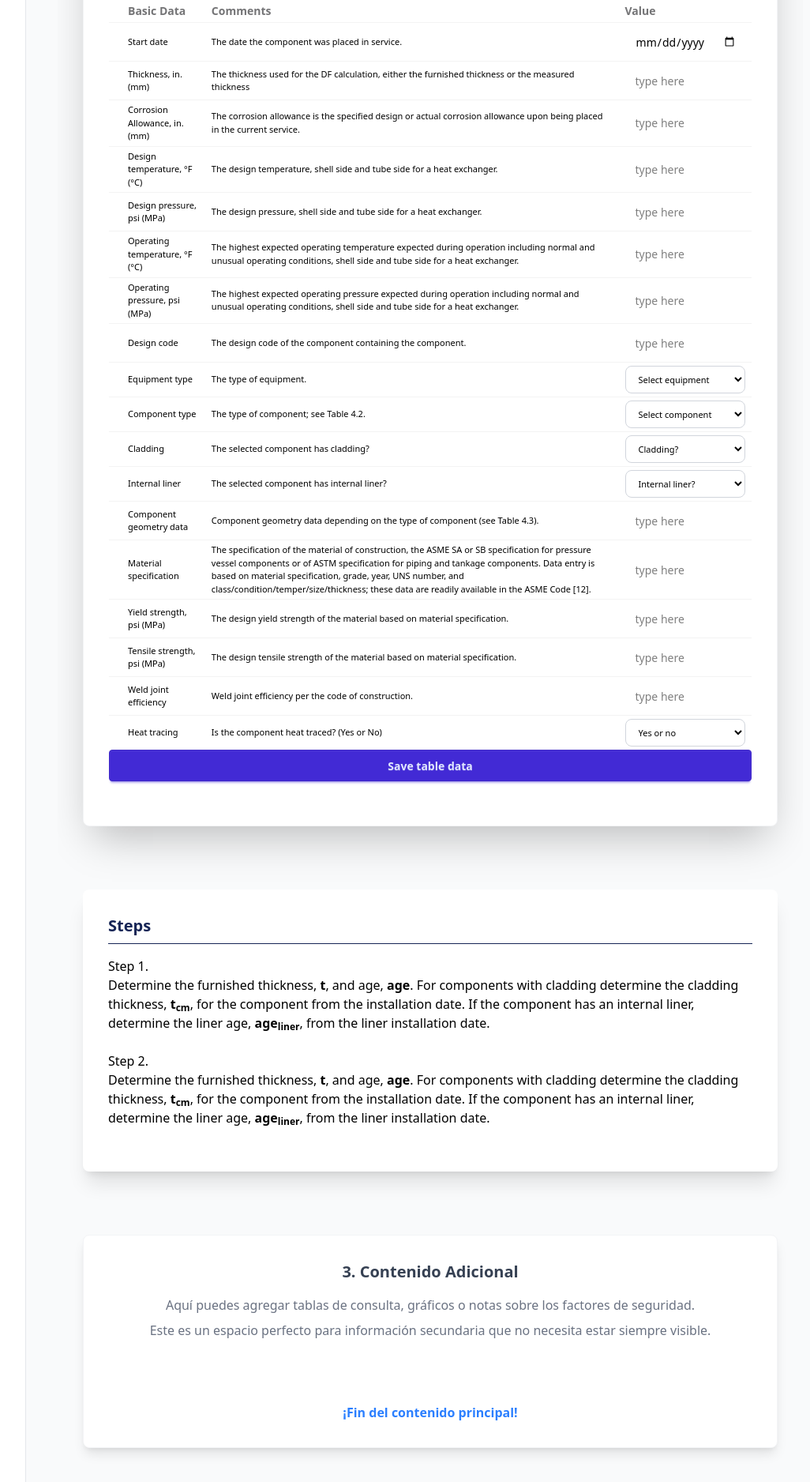
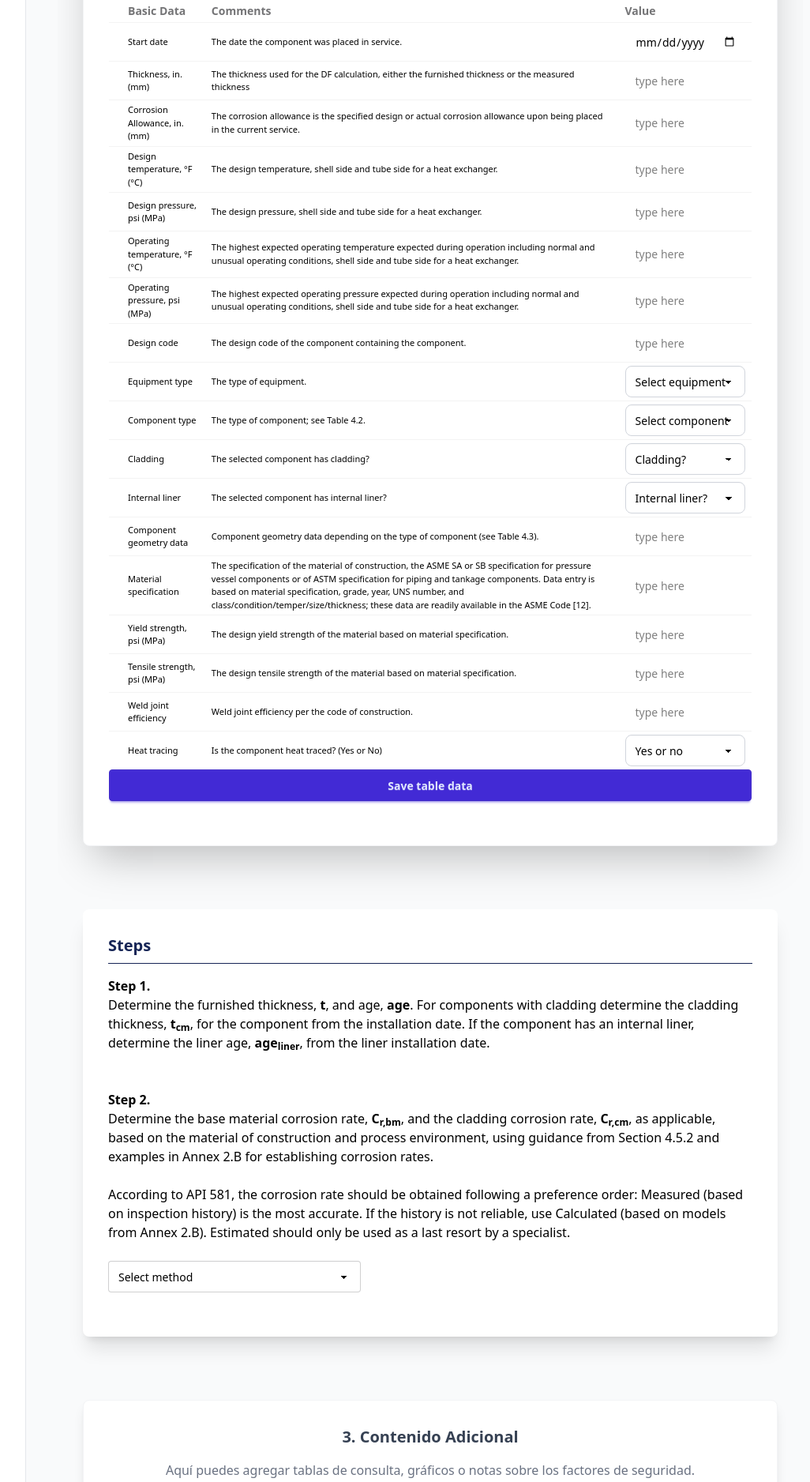
Before and after one commit to Mottaaa26/ASNT-webpage, a Django app: page /formula_app/ in a window 1280 px wide. Shown: the part 451-2327 px from the top of the page at 79% size, without its empty margins (223-1249 px from the left). Run offline with Django 5.2, Linux system fonts and the light colour scheme; the visitor is signed in with stand-in values (Sample User, id 1); data that the repository does not hold is empty; some libraries are stand-ins or nearby versions.

Commit message:
Completado el paso 2 con el método medido para obtener el corrosion_rate del componente. Implementación del session storage para persistencia de datos en el cliente.

```diff
--- a/formula_app/templates/formula_app/includes/thinningDF/_intro.html
+++ b/formula_app/templates/formula_app/includes/thinningDF/_intro.html
@@ -97,7 +97,7 @@
                 <td>The type of equipment.</td>
                 <td>
 
-                <select required id="equipment" class="w-full rounded-lg border border-gray-300 px-3 py-2 focus:outline-none focus:ring-2 focus:ring-blue-500">
+                <select required id="equipment" class="select w-full rounded-lg border border-gray-300 px-3 py-2 focus:outline-none focus:ring-2 focus:ring-blue-500">
                     <option value="" disabled selected>Select equipment</option>
                     {% for equipment in equipments %}
                     <option value="{{equipment.id}}">{{equipment.name}}</option>
@@ -112,7 +112,7 @@
                 <td>The type of component; see Table 4.2.</td>
                 <td>
 
-                <select required id="component" class="w-full rounded-lg border border-gray-300 px-3 py-2 focus:outline-none focus:ring-2 focus:ring-blue-500">
+                <select required id="component" class="select w-full rounded-lg border border-gray-300 px-3 py-2 focus:outline-none focus:ring-2 focus:ring-blue-500">
                     <option value="" disabled selected>Select component</option>
                 </select>
 
@@ -124,7 +124,7 @@
                 <td>The selected component has cladding?</td>
                 <td>
 
-                <select required id="has_cladding" class="w-full rounded-lg border border-gray-300 px-3 py-2 focus:outline-none focus:ring-2 focus:ring-blue-500">
+                <select required id="has_cladding" class="select w-full rounded-lg border border-gray-300 px-3 py-2 focus:outline-none focus:ring-2 focus:ring-blue-500">
                     <option value="" disabled selected>Cladding?</option>
                     <option value="yes">yes</option>
                     <option value="no">no</option>
@@ -146,7 +146,7 @@
                 <td>The selected component has internal liner?</td>
                 <td>
 
-                <select required id="has_internal_liner" class="w-full rounded-lg border border-gray-300 px-3 py-2 focus:outline-none focus:ring-2 focus:ring-blue-500">
+                <select required id="has_internal_liner" class="select w-full rounded-lg border border-gray-300 px-3 py-2 focus:outline-none focus:ring-2 focus:ring-blue-500">
                     <option value="" disabled selected>Internal liner?</option>
                     <option value="yes">yes</option>
                     <option value="no">no</option>
@@ -203,7 +203,7 @@
                 <td>Heat tracing</td>
                 <td>Is the component heat traced? (Yes or No)</td>
                 <td>
-                <select required id="heat_tracing" class="w-full rounded-lg border border-gray-300 px-3 py-2 focus:outline-none focus:ring-2 focus:ring-blue-500">
+                <select required id="heat_tracing" class="select w-full rounded-lg border border-gray-300 px-3 py-2 focus:outline-none focus:ring-2 focus:ring-blue-500">
                     <option value="" disabled selected>Yes or no</option>
                     <option value="yes">yes</option>
                     <option value="no">no</option>
--- a/formula_app/templates/formula_app/includes/thinningDF/_steps.html
+++ b/formula_app/templates/formula_app/includes/thinningDF/_steps.html
@@ -4,7 +4,7 @@
             <h2 class="text-xl font-semibold text-blue-950 mb-4 border-b pb-2">Steps</h2>
 
             <!--STEP 1-->
-            <span class="text-bold">Step 1.</span>
+            <span class="font-bold">Step 1.</span>
             <p>
                 Determine the furnished thickness, <b>t</b>, and age, <b>age</b>. For components with cladding determine the
                 cladding thickness, <b>t<sub>cm</sub></b>, for the component from the installation date. If the component has an internal liner,
@@ -12,18 +12,76 @@
             </p>
             <br>
             <p class="hidden" id="step1_confirmation"></p>
+            <br>
 
 
             <!--STEP 2-->
-            <span class="text-bold">Step 2.</span>
+            <span class="font-bold">Step 2.</span>
             <p>
-                Determine the furnished thickness, <b>t</b>, and age, <b>age</b>. For components with cladding determine the
-                cladding thickness, <b>t<sub>cm</sub></b>, for the component from the installation date. If the component has an internal liner,
-                determine the liner age, <b>age<sub>liner</sub></b>, from the liner installation date.
+                Determine the base material corrosion rate, <b>C<sub>r,bm</sub></b>, and the cladding corrosion rate, <b>C<sub>r,cm</sub></b>, as
+                applicable, based on the material of construction and process environment, using guidance from
+                Section 4.5.2 and examples in Annex 2.B for establishing corrosion rates.
             </p>
             <br>
-            <p class="hidden" id="step1_confirmation"></p>
+            <p>
 
+                According to API 581, the corrosion rate should be obtained following a preference order: Measured (based on inspection history) is the most accurate. If the history is not reliable, use Calculated (based on models from Annex 2.B). Estimated should only be used as a last resort by a specialist.
+
+            </p>
+            <br>
+            <select class="select" name="corr_method" id="corr_method">
+                <option value="" selected disabled>Select method</option>
+                <option value="calculated">Calculated</option>
+                <option value="measured">Measured</option>
+                <option value="estimated">Estimated</option>
+            </select>
+
+            <br>
+
+                <!--CALCULATED-->
+                <div id="calc_method" class="hidden">
+                    <span class="font-bold">Calculated method.</span>
+                    <p>
+
+                    </p>
+
+                    <br>
+                </div>
+
+                <!--MEASURED-->
+                <div id="measured_method" class="hidden">
+                    <span class="font-bold">Measured method.</span>
+                    <div class="overflow-x-auto">
+                        <table class="table">
+                            <thead>
+                                <tr>
+                                    <th>Actual thickness, in. (mm)</th>
+                                    <th>Date from the measure</th>
+                                    <th>Anterior thickness, in. (mm)</th>
+                                    <th>Date from the measure</th>
+                                </tr>
+                            </thead>
+                            <tbody>
+                                <tr>
+                                    <td><input class="input input-ghost" type="number" name="act_thickness" id="act_thickness" placeholder="type here"></td>
+                                    <td><input class="input input-ghost" type="date" name="act_date" id="act_date" placeholder="type here"></td>
+                                    <td><input class="input input-ghost" type="number" name="ant_thickness" id="ant_thickness" placeholder="type here"></td>
+                                    <td><input class="input input-ghost" type="date" name="ant_date" id="ant_date" placeholder="type here"></td>
+                                </tr>
+                            </tbody>
+                        </table>
+                    </div>
+                    <button class="btn btn-primary" id="cr_measured_btn">Calculate</button>
+
+                    <p class="hidden" id="message_error"></p>
+                    <br>
+                    <p id="cr_measured_result"></p>
+                </div>
+
+                <!--ESTIMATED-->
+                <div id="est_method" class="hidden">
+
+                </div>
 
         </div>
     </div>
--- a/formula_app/templates/formula_app/index.html
+++ b/formula_app/templates/formula_app/index.html
@@ -125,6 +125,8 @@
 
 <script src="{% static 'formula_app/table4-1.js' %}"></script>
 <script src="{% static 'formula_app/get-elements.js' %}"></script>
-<script src="{% static 'formula_app/calcs.js' %}"></script>
+<script src="{% static 'formula_app/step1_calcs.js' %}"></script>
+<script src="{% static 'formula_app/step2_calcs.js' %}"></script>
+<script src="{% static 'formula_app/storage_manager.js' %}"></script>
 
 {%endblock%}
--- a/static/formula_app/get-elements.js
+++ b/static/formula_app/get-elements.js
@@ -89,4 +89,5 @@ document.addEventListener("DOMContentLoaded", function(){
             .catch(error => console.error("Error fetching components: ", error));
     });
 
+
 });
--- /dev/null
+++ b/static/formula_app/step1_calcs.js
@@ -0,0 +1,73 @@
+const MS_PER_YEAR = 1000 * 60 * 60 * 24 * 365.25;
+
+//Operacion para obtener el age del equipo.
+function step1_calculations()
+{
+
+    console.log("hola");
+
+    //get table data to use the values.
+    const result_JSON_table = sessionStorage.getItem('table4.1_data');
+
+    if (!result_JSON_table)
+    {
+        return null;
+    }
+
+    const table_data = JSON.parse(result_JSON_table);
+
+    // STEP1 CALCS
+
+        let age = 0;
+        let age_liner = 0;
+        const start_date = new Date(table_data.start_date);
+
+        //age calc
+        if(start_date instanceof Date)
+        {
+            //calc age
+            const timeDifferenceMS = Date.now() - start_date.getTime();
+            age = timeDifferenceMS / MS_PER_YEAR;
+            sessionStorage.setItem('comp_age', age.toFixed(3));
+        }
+
+        //age liner calc
+        if(table_data.has_internal_liner === 'yes' && internal_liner instanceof Date)
+        {
+            const internal_liner = new Date(table_data.internal_liner);
+            const timeDifferenceMS = Date.now() - internal_liner.getTime();
+            age_liner = timeDifferenceMS / MS_PER_YEAR;
+            sessionStorage.setItem('comp_age_liner', age_liner.toFixed(3));
+
+        }
+
+        //mesage to show
+        var step1_confirmation = document.getElementById("step1_confirmation");
+
+        console.log(step1_confirmation);
+
+        const rounded_age = age.toFixed(2);
+
+        if(!step1_confirmation)
+        {
+            console.error("Eror: id not found: step1_confirmation");
+            return;
+        }
+
+        let confirmation_message = `We already have those values from the table above: t = ${table_data.thickness} mm; age = ${rounded_age} years`
+
+        if(table_data.has_cladding === 'yes' && table_data.cladding > 0)
+        {
+            confirmation_message += `; t<sub>cm</sub> = ${table_data.cladding}`;
+        }
+
+        if(age_liner > 0)
+        {
+            const rounded_age_liner = age_liner.toFixed(2);
+            confirmation_message += `; age<sub>liner</sub> = ${rounded_age_liner} years`;
+        }
+
+        step1_confirmation.innerHTML = confirmation_message;
+
+        document.getElementById("step1_confirmation").classList.remove("hidden");
+}
--- /dev/null
+++ b/static/formula_app/step2_calcs.js
@@ -0,0 +1,98 @@
+
+document.getElementById("corr_method").addEventListener("change", function(){
+
+    var selected = document.getElementById("corr_method").value;
+    document.getElementById("calc_method").classList.add("hidden");
+    document.getElementById("measured_method").classList.add("hidden");
+    document.getElementById("est_method").classList.add("hidden");
+
+
+    // THE USER HAS TO ESPECIFIE THE METHOD TO GET THE CORROSION RATE OF THE COMPONENT SELECTED.
+
+    switch (selected) {
+        case 'calculated':
+            document.getElementById("calc_method").classList.remove("hidden");
+            break;
+        case 'measured':
+            document.getElementById("measured_method").classList.remove("hidden");
+
+            document.getElementById("cr_measured_btn").onclick = function(){
+
+                const step2Data = {
+                    'current_thickness': document.getElementById("act_thickness").value,
+                    'current_date': new Date(document.getElementById("act_date").value),
+                    'previous_thickness': document.getElementById("ant_thickness").value,
+                    'previous_date': new Date(document.getElementById("ant_date").value),
+                }
+
+                const current_t = parseFloat(step2Data.current_thickness);
+                const previous_t = parseFloat(step2Data.previous_thickness);
+
+                var message = document.getElementById("message_error");
+                message.classList.add("hidden");
+
+                //validations
+                if(isNaN(step2Data.current_thickness) || isNaN(step2Data.previous_thickness) || isNaN(step2Data.current_date.getTime()) || isNaN(step2Data.previous_date.getTime()))
+                {
+                    console.Error("Error. Check if all the values are correct.");
+                    message.classList.remove("hidden");
+                    message.textContent = `Error. Check if all the values are correct. (including dates)`;
+                    return;
+                }
+
+                if(step2Data.previous_date > step2Data.current_date)
+                {
+                    console.error("Error. Previous date must be earlier than the current date.");
+                    message.classList.remove("hidden");
+                    message.textContent = `Error. The previous date can't be earlier than current date.`;
+                    return;
+                }
+
+                if(step2Data.previous_thickness < step2Data.current_thickness)
+                {
+                    sessionStorage.setItem('comp_corrosion_rate', 0);
+                    let text_result = document.getElementById("cr_measured_result");
+                    text_result.classList.remove("hidden");
+                    text_result.innerHTML = `C<sub>r</sub> = 0 (thickness without loss)`;
+                    return;
+                }
+
+                //Calculation of Cr.
+
+                const MS_PER_YEAR = 1000 * 60 * 60 * 24 * 365.25;
+
+                let time_diff_ms = step2Data.current_date.getTime() - step2Data.previous_date.getTime();
+                let time_in_years = time_diff_ms/ MS_PER_YEAR;
+
+                if (time_in_years <= 0)
+                {
+                    console.error("Error. The time interval must be greater than zero.");
+                    message.classList.remove("hidden");
+                    message.textContent = `Error. The time interval must be greater than zero.`;
+                    return;
+                }
+
+                let delta_thickness = previous_t - current_t;
+                let result = delta_thickness / time_in_years;
+
+                sessionStorage.setItem('comp_corrosion_rate', result.toFixed(3));
+                sessionStorage.setItem('step2_data', JSON.stringify(step2Data));
+
+                var text_result = document.getElementById("cr_measured_result");
+                text_result.classList.remove("hidden");
+                text_result.innerHTML = `C<sub>r</sub> = ${sessionStorage.getItem('comp_corrosion_rate')} mm/year`;
+            };
+
+            break;
+
+        case 'estimated':
+            document.getElementById("est_method").classList.remove("hidden");
+            break;
+        default:
+            break;
+    }
+})
+
+function save_data(){
+    sessionStorage.setItem
+}
--- a/static/formula_app/table4-1.js
+++ b/static/formula_app/table4-1.js
@@ -20,7 +20,7 @@ document.getElementById("btn_table4.1").addEventListener("click", () => {
 
     }
 
-    // Dict with all the data table
+    // Dict with all the data table and we use sessionStorage to keep these values and use them later in other scripts.
     table_data =
     {
         start_date: new Date(document.getElementById('start_date').value),
@@ -45,9 +45,10 @@ document.getElementById("btn_table4.1").addEventListener("click", () => {
         heat_tracing: document.getElementById('heat_tracing').value,
     }
 
+    const result_JSON = JSON.stringify(table_data);
+
     console.log("todo correcto");
-    window.API_581_INPUTDATA = table_data;
-    calcs_thinningDF();
+    sessionStorage.setItem('table4.1_data', result_JSON);
+    step1_calculations();
     document.getElementById("table4.1_confirmation").classList.remove("hidden");
-
 });
--- a/theme/static/css/dist/styles.css
+++ b/theme/static/css/dist/styles.css
@@ -1007,6 +1007,192 @@
       }
     }
   }
+  @layer daisyui.component {
+    .select {
+      border: var(--border) solid #0000;
+      position: relative;
+      display: inline-flex;
+      flex-shrink: 1;
+      appearance: none;
+      align-items: center;
+      gap: calc(0.25rem * 1.5);
+      background-color: var(--color-base-100);
+      padding-inline-start: calc(0.25rem * 3);
+      padding-inline-end: calc(0.25rem * 7);
+      vertical-align: middle;
+      width: clamp(3rem, 20rem, 100%);
+      height: var(--size);
+      font-size: 0.875rem;
+      touch-action: manipulation;
+      border-start-start-radius: var(--join-ss, var(--radius-field));
+      border-start-end-radius: var(--join-se, var(--radius-field));
+      border-end-start-radius: var(--join-es, var(--radius-field));
+      border-end-end-radius: var(--join-ee, var(--radius-field));
+      background-image: linear-gradient(45deg, #0000 50%, currentColor 50%), linear-gradient(135deg, currentColor 50%, #0000 50%);
+      background-position: calc(100% - 20px) calc(1px + 50%), calc(100% - 16.1px) calc(1px + 50%);
+      background-size: 4px 4px, 4px 4px;
+      background-repeat: no-repeat;
+      white-space: nowrap;
+      overflow: hidden;
+      text-overflow: ellipsis;
+      box-shadow: 0 1px var(--input-color) inset, 0 -1px oklch(100% 0 0 / calc(var(--depth) * 0.1)) inset;
+      border-color: var(--input-color);
+      --input-color: var(--color-base-content);
+      --size: calc(var(--size-field, 0.25rem) * 10);
+    }
+    @supports (color: color-mix(in lab, red, red)) {
+      .select {
+        box-shadow: 0 1px color-mix(in oklab, var(--input-color) calc(var(--depth) * 10%), #0000) inset, 0 -1px oklch(100% 0 0 / calc(var(--depth) * 0.1)) inset;
+      }
+    }
+    @supports (color: color-mix(in lab, red, red)) {
+      .select {
+        --input-color: color-mix(in oklab, var(--color-base-content) 20%, #0000);
+      }
+    }
+    [dir="rtl"] .select {
+      background-position: calc(0% + 12px) calc(1px + 50%), calc(0% + 16px) calc(1px + 50%);
+    }
+    [dir="rtl"] .select::picker(select), [dir="rtl"] .select select::picker(select) {
+      translate: 0.5rem 0;
+    }
+    .select[multiple] {
+      height: auto;
+      overflow: auto;
+      padding-block: calc(0.25rem * 3);
+      padding-inline-end: calc(0.25rem * 3);
+      background-image: none;
+    }
+    .select select {
+      margin-inline-start: calc(0.25rem * -3);
+      margin-inline-end: calc(0.25rem * -7);
+      width: calc(100% + 2.75rem);
+      appearance: none;
+      padding-inline-start: calc(0.25rem * 3);
+      padding-inline-end: calc(0.25rem * 7);
+      height: calc(100% - calc(var(--border) * 2));
+      align-items: center;
+      background: inherit;
+      border-radius: inherit;
+      border-style: none;
+    }
+    .select select:focus, .select select:focus-within {
+      --tw-outline-style: none;
+      outline-style: none;
+    }
+    @media (forced-colors: active) {
+      .select select:focus, .select select:focus-within {
+        outline: 2px solid transparent;
+        outline-offset: 2px;
+      }
+    }
+    .select select:not(:last-child) {
+      margin-inline-end: calc(0.25rem * -5.5);
+      background-image: none;
+    }
+    .select:focus, .select:focus-within {
+      --input-color: var(--color-base-content);
+      box-shadow: 0 1px var(--input-color);
+    }
+    @supports (color: color-mix(in lab, red, red)) {
+      .select:focus, .select:focus-within {
+        box-shadow: 0 1px color-mix(in oklab, var(--input-color) calc(var(--depth) * 10%), #0000);
+      }
+    }
+    .select:focus, .select:focus-within {
+      outline: 2px solid var(--input-color);
+      outline-offset: 2px;
+      isolation: isolate;
+      z-index: 1;
+    }
+    .select:has(> select[disabled]), .select:is(:disabled, [disabled]), fieldset:disabled .select {
+      cursor: not-allowed;
+      border-color: var(--color-base-200);
+      background-color: var(--color-base-200);
+      color: var(--color-base-content);
+    }
+    @supports (color: color-mix(in lab, red, red)) {
+      .select:has(> select[disabled]), .select:is(:disabled, [disabled]), fieldset:disabled .select {
+        color: color-mix(in oklab, var(--color-base-content) 40%, transparent);
+      }
+    }
+    .select:has(> select[disabled])::placeholder, .select:is(:disabled, [disabled])::placeholder, fieldset:disabled .select::placeholder {
+      color: var(--color-base-content);
+    }
+    @supports (color: color-mix(in lab, red, red)) {
+      .select:has(> select[disabled])::placeholder, .select:is(:disabled, [disabled])::placeholder, fieldset:disabled .select::placeholder {
+        color: color-mix(in oklab, var(--color-base-content) 20%, transparent);
+      }
+    }
+    .select:has(> select[disabled]) > select[disabled] {
+      cursor: not-allowed;
+    }
+    @supports (appearance: base-select) {
+      .select, .select select {
+        appearance: base-select;
+      }
+    }
+    @supports (appearance: base-select) {
+      .select::picker(select), .select select::picker(select) {
+        appearance: base-select;
+      }
+    }
+    .select::picker(select), .select select::picker(select) {
+      color: inherit;
+      max-height: min(24rem, 70dvh);
+      margin-inline: 0.5rem;
+      translate: -0.5rem 0;
+      border: var(--border) solid var(--color-base-200);
+      margin-block: calc(0.25rem * 2);
+      border-radius: var(--radius-box);
+      padding: calc(0.25rem * 2);
+      background-color: inherit;
+      box-shadow: 0 2px calc(var(--depth) * 3px) -2px oklch(0% 0 0/0.2);
+      box-shadow: 0 20px 25px -5px rgb(0 0 0 / calc(var(--depth) * 0.1)), 0 8px 10px -6px rgb(0 0 0 / calc(var(--depth) * 0.1));
+    }
+    .select::picker-icon, .select select::picker-icon {
+      display: none;
+    }
+    .select optgroup, .select select optgroup {
+      padding-top: 0.5em;
+    }
+    .select optgroup option:nth-child(1), .select select optgroup option:nth-child(1) {
+      margin-top: 0.5em;
+    }
+    .select option, .select select option {
+      border-radius: var(--radius-field);
+      padding-inline: calc(0.25rem * 3);
+      padding-block: calc(0.25rem * 1.5);
+      transition-property: color, background-color;
+      transition-duration: 0.2s;
+      transition-timing-function: cubic-bezier(0, 0, 0.2, 1);
+      white-space: normal;
+    }
+    .select option:not(:disabled):hover, .select option:not(:disabled):focus-visible, .select select option:not(:disabled):hover, .select select option:not(:disabled):focus-visible {
+      cursor: pointer;
+      background-color: var(--color-base-content);
+    }
+    @supports (color: color-mix(in lab, red, red)) {
+      .select option:not(:disabled):hover, .select option:not(:disabled):focus-visible, .select select option:not(:disabled):hover, .select select option:not(:disabled):focus-visible {
+        background-color: color-mix(in oklab, var(--color-base-content) 10%, transparent);
+      }
+    }
+    .select option:not(:disabled):hover, .select option:not(:disabled):focus-visible, .select select option:not(:disabled):hover, .select select option:not(:disabled):focus-visible {
+      --tw-outline-style: none;
+      outline-style: none;
+    }
+    @media (forced-colors: active) {
+      .select option:not(:disabled):hover, .select option:not(:disabled):focus-visible, .select select option:not(:disabled):hover, .select select option:not(:disabled):focus-visible {
+        outline: 2px solid transparent;
+        outline-offset: 2px;
+      }
+    }
+    .select option:not(:disabled):active, .select select option:not(:disabled):active {
+      background-color: var(--color-neutral);
+      color: var(--color-neutral-content);
+      box-shadow: 0 2px calc(var(--depth) * 3px) -2px var(--color-neutral);
+    }
+  }
   @layer daisyui.modifier {
     .menu-horizontal {
       display: inline-flex;
--- a/theme/templates/theme/base.html
+++ b/theme/templates/theme/base.html
@@ -11,6 +11,7 @@
     <script src="https://cdn.jsdelivr.net/npm/mathjax@3/es5/tex-mml-chtml.js" async></script>
     <link rel="icon" type="image/x-icon" href="{% static 'images/logo.png' %}">
     <link rel="stylesheet" href="{% static 'formula_app/styles.css' %}">
+    <script type="module" src="https://unpkg.com/cally"></script>
     {% tailwind_css %}
 </head>
 
```
